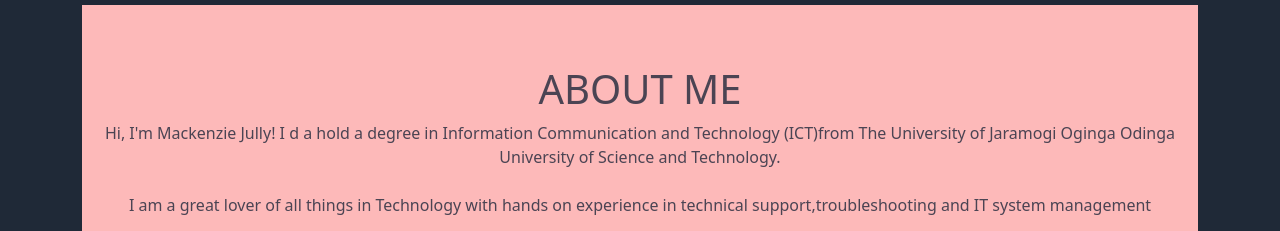
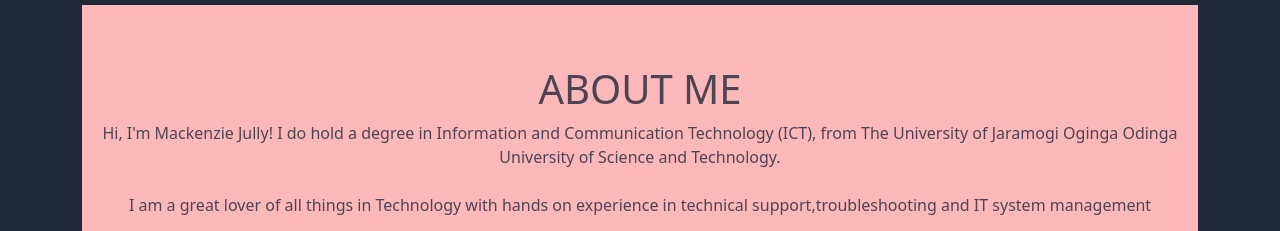
Before and after one commit to Jules99-M/my-portfolio, a plain HTML site: page index.html in a window 1280 px wide. Shown: the part 1240-1471 px from the top of the page. Drawn offline with nearby package versions, Linux system fonts and the light colour scheme.

Commit message:
Update index.html

```diff
--- a/index.html
+++ b/index.html
@@ -100,7 +100,7 @@
         <section id="about"
         <div class="content bg-pink-100">
           <h1 class="wow fadeInDown" data-wow-delay="0.2s">ABOUT ME</h1>
-          <p class="wow fadeInDown" data-wow-delay="0.2s">Hi, I'm  Mackenzie Jully! I d a hold a degree in Information Communication and Technology (ICT)from The University of Jaramogi Oginga Odinga University of Science and Technology.<br></br>I am a great lover of all things in Technology with hands on experience in technical support,troubleshooting and IT system management</p>
+          <p class="wow fadeInDown" data-wow-delay="0.2s">Hi, I'm  Mackenzie Jully! I do hold a degree in Information and Communication Technology (ICT), from The University of Jaramogi Oginga Odinga University of Science and Technology.<br></br>I am a great lover of all things in Technology with hands on experience in technical support,troubleshooting and IT system management</p>
 
           <div class=" wow fadeInUp container-skillbar" data-wow-delay="0.2s">
             <div class="skillbar clearfix " data-percent="90%">
```
